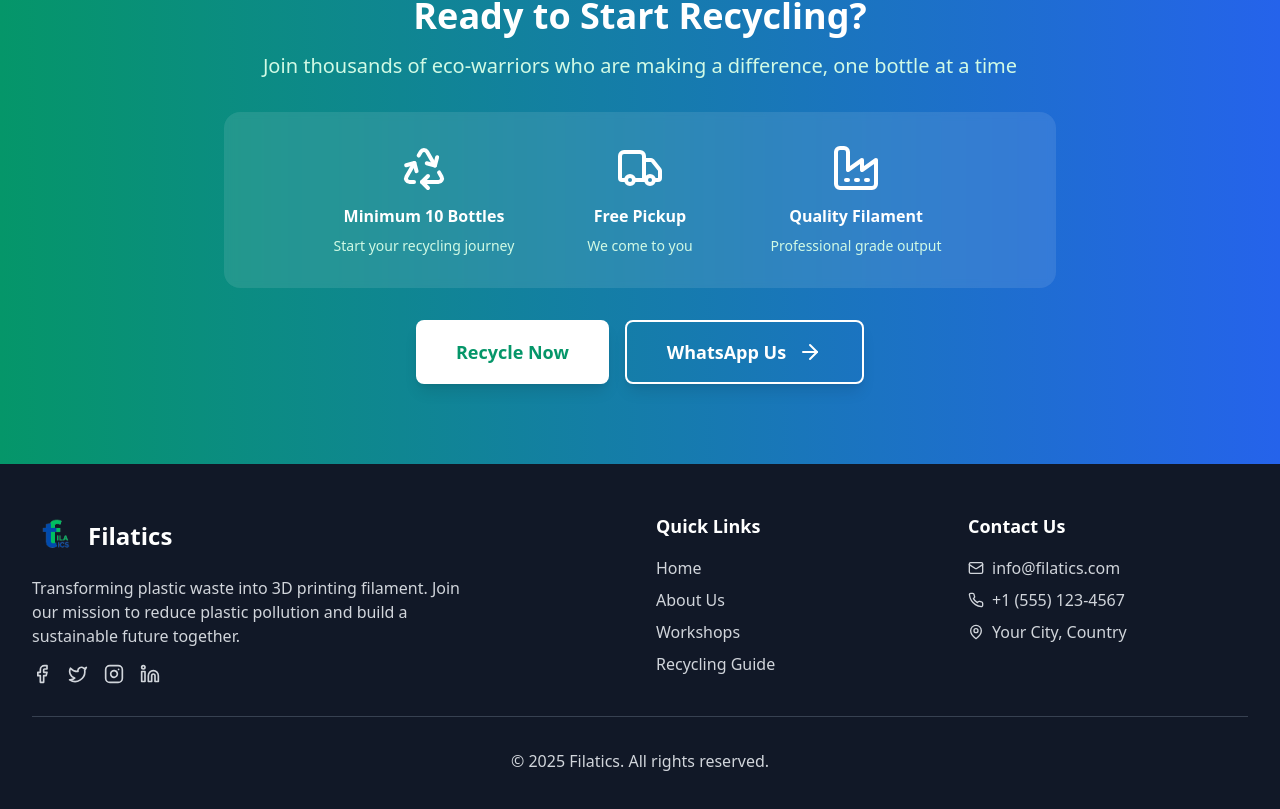
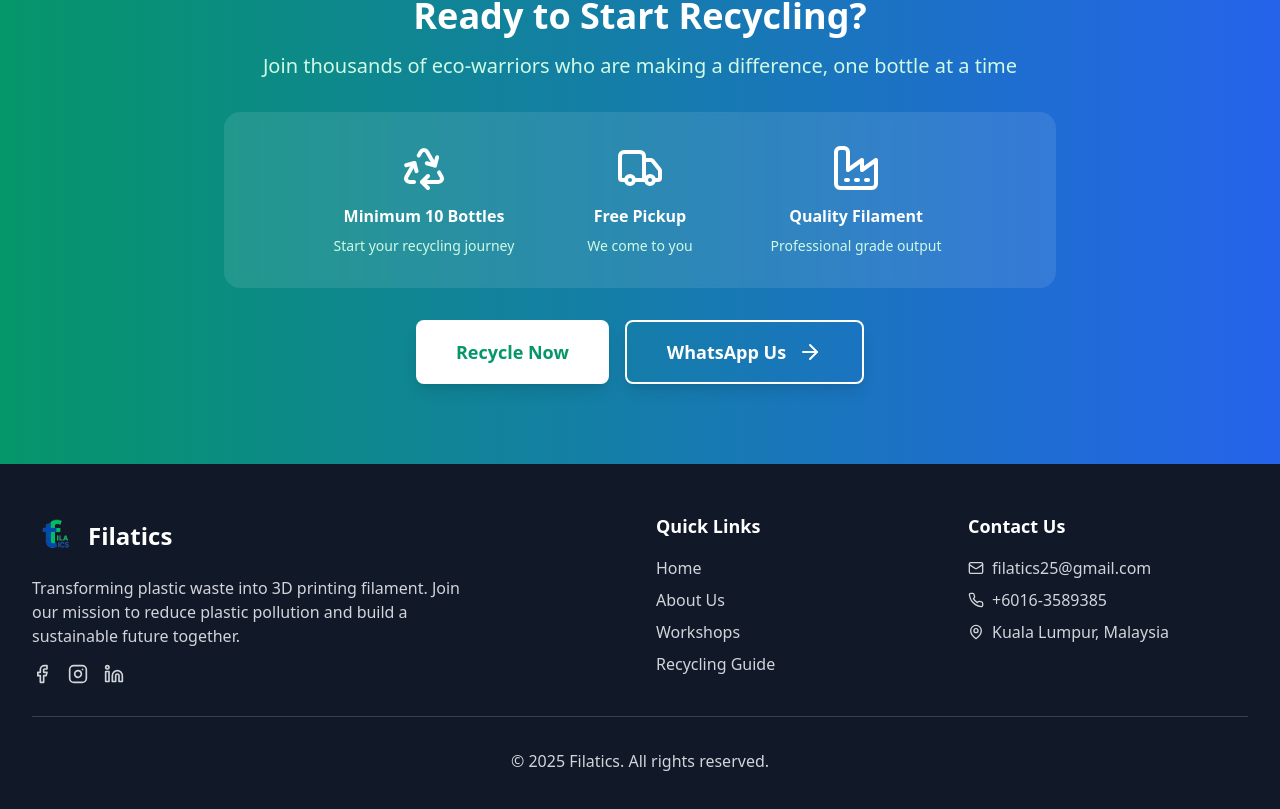
Before and after one commit to LWY1112/Filatics, a React (Vite) app: page /recycling in a window 1280 px wide. Shown: the part 2472-3281 px from the top of the page. Built offline with nearby package versions, Linux system fonts and the light colour scheme.

Commit message:
Updated Footer.tsx

```diff
--- a/src/components/Footer.tsx
+++ b/src/components/Footer.tsx
@@ -24,13 +24,10 @@ const Footer = () => {
               <a href="#" className="text-gray-300 hover:text-emerald-400 transition-colors">
                 <Facebook className="h-5 w-5" />
               </a>
-              <a href="#" className="text-gray-300 hover:text-emerald-400 transition-colors">
-                <Twitter className="h-5 w-5" />
-              </a>
-              <a href="#" className="text-gray-300 hover:text-emerald-400 transition-colors">
+              <a href="https://www.instagram.com/filatics.3d?utm_source=ig_web_button_share_sheet&igsh=MWQzdWh3M2Z5bXV0dw==" className="text-gray-300 hover:text-emerald-400 transition-colors">
                 <Instagram className="h-5 w-5" />
               </a>
-              <a href="#" className="text-gray-300 hover:text-emerald-400 transition-colors">
+              <a href="https://www.linkedin.com/company/filatics2025/?viewAsMember=true" className="text-gray-300 hover:text-emerald-400 transition-colors">
                 <Linkedin className="h-5 w-5" />
               </a>
             </div>
@@ -69,15 +66,15 @@ const Footer = () => {
             <div className="space-y-2">
               <div className="flex items-center space-x-2 text-gray-300">
                 <Mail className="h-4 w-4" />
-                <span>info@filatics.com</span>
+                <span>filatics25@gmail.com</span>
               </div>
               <div className="flex items-center space-x-2 text-gray-300">
                 <Phone className="h-4 w-4" />
-                <span>+1 (555) 123-4567</span>
+                <span>+6016-3589385</span>
               </div>
               <div className="flex items-center space-x-2 text-gray-300">
                 <MapPin className="h-4 w-4" />
-                <span>Your City, Country</span>
+                <span>Kuala Lumpur, Malaysia </span>
               </div>
             </div>
           </div>
```
